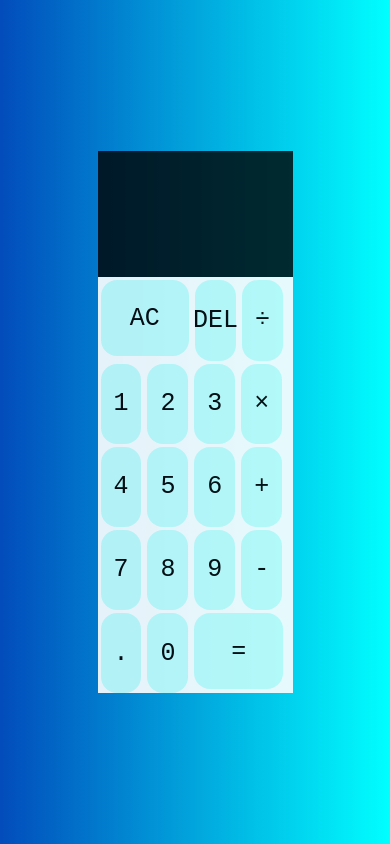
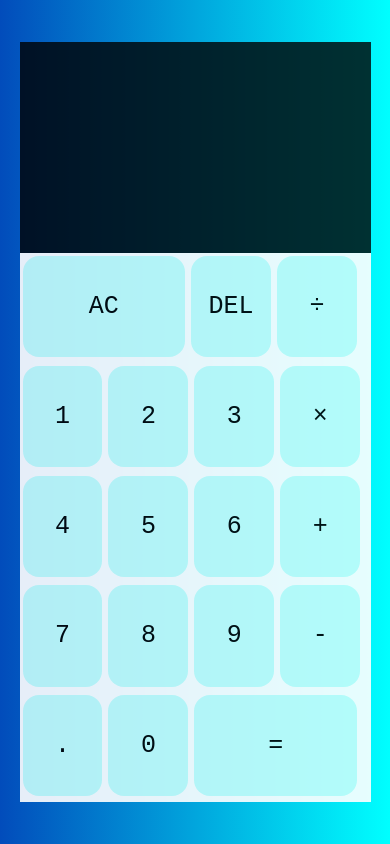
Before and after one commit to ThoshitGowda/Calculator, a plain HTML site: page index.html in a window 390 px wide. Drawn offline with Linux system fonts and the light colour scheme.

Commit message:
Update style.css

```diff
--- a/style.css
+++ b/style.css
@@ -100,24 +100,24 @@ p{
 
 @media (max-width: 500px){
     .display {
-        width: 50dvw;
-        min-height: 15dvh;
+        width: 90dvw;
+        min-height: 25dvh;
     }
 
     .container {
-        width: 50dvw;
-        min-height: 20dvh;
+        width: 90dvw;
+        min-height: 65dvh;
     }
     button{
-        width: 10.5dvw;
-        height: 9.5dvh;
+        width: 20.5dvw;
+        height: 12dvh;
         border: 0;
         margin: 3px;
         margin-bottom: 0px;
         font-size: 25px;
     }
     .span-two{
-        width: 22.7dvw;
-        height: 9dvh;
+        width: 41.7dvw;
+        height: 12dvh;
     }
 }
```
